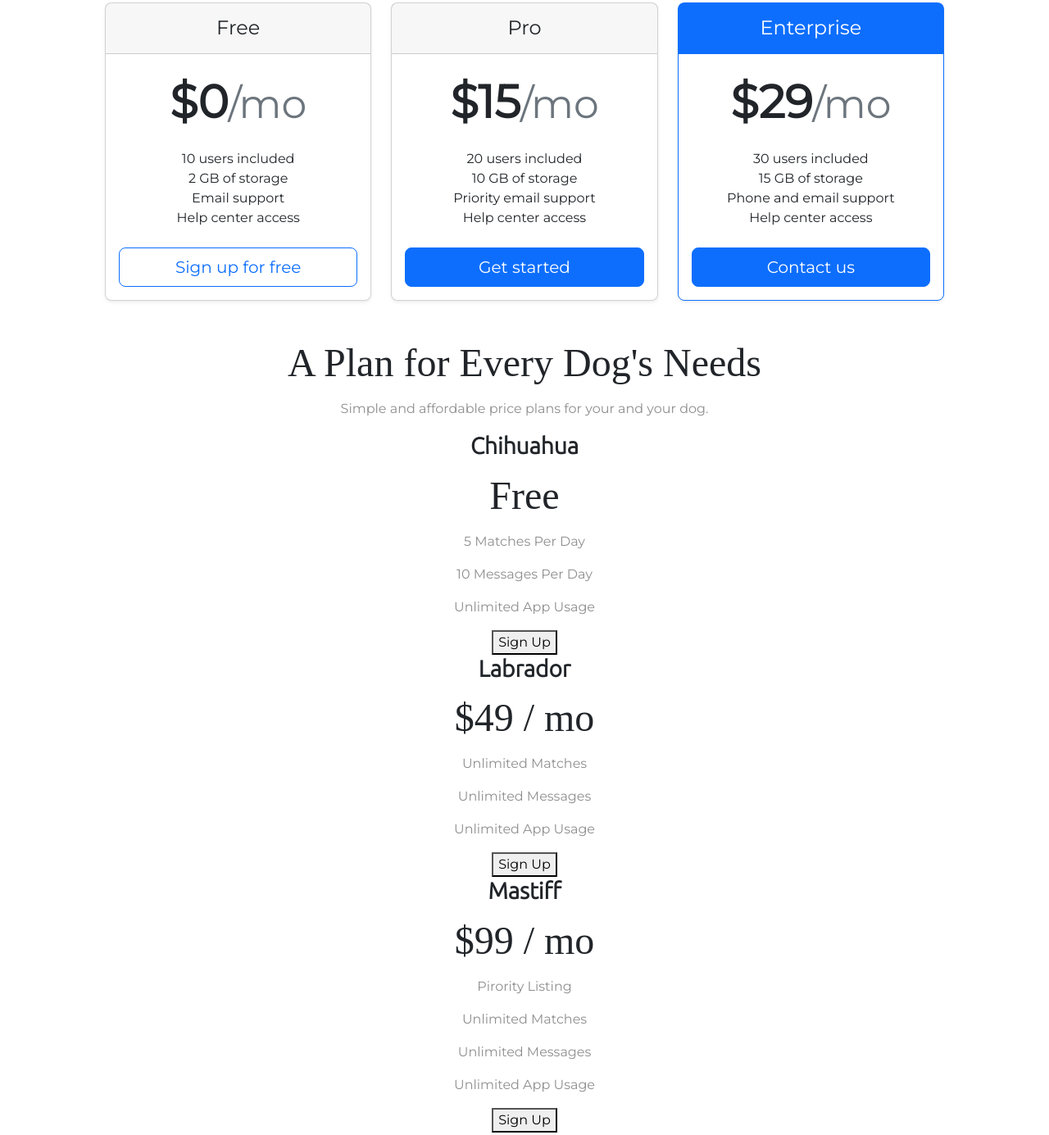
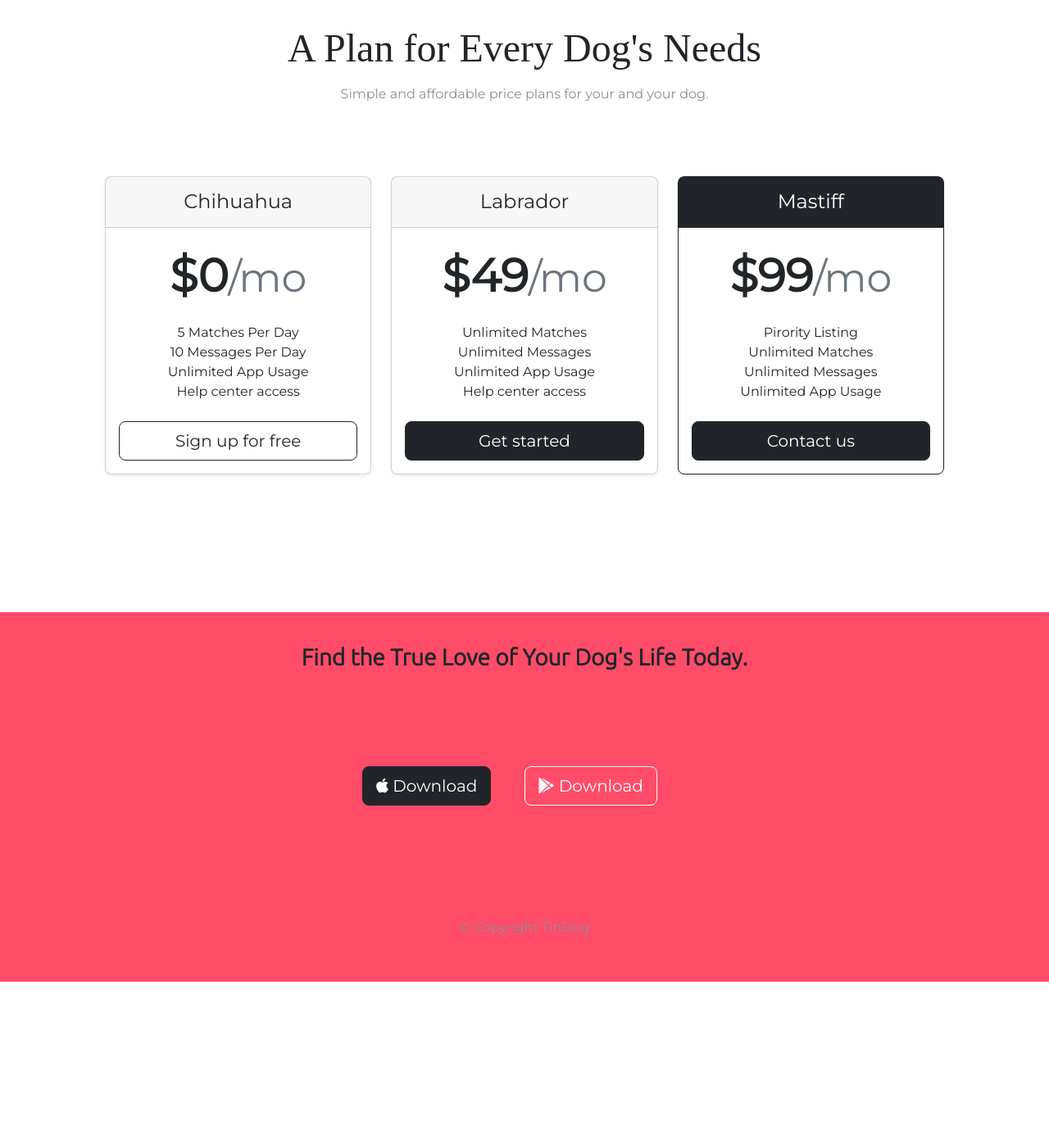
Before and after one commit to terrillhilliard/tindog, a plain HTML site: page index.html in a window 1280 px wide. Shown: the part 2312-3697 px from the top of the page at 82% size. After the commit the page ends 3510 px from the top, so only its background shows below. Drawn offline with nearby package versions, Linux system fonts and the light colour scheme.

Commit message:
Update index.html

```diff
--- a/index.html
+++ b/index.html
@@ -130,13 +130,27 @@
 
   <section id="testimonials">
 
-    <h2>I no longer have to sniff other dogs for love. I've found the hottest Corgi on TinDog. Woof.</h2>
-    <img class="dog" src="dog-img.jpg" alt="dog-profile">
-    <em>Pebbles, New York</em>
-
-    <!-- <h2 class="testimonial-text">My dog used to be so lonely, but with TinDog's help, they've found the love of their life. I think.</h2>
-    <img class="testimonial-image" src="images/lady-img.jpg" alt="lady-profile">
-    <em>Beverly, Illinois</em> -->
+    <div id="carouselExampleControls" class="carousel slide" data-bs-ride="carousel">
+      <div class="carousel-inner">
+        <div class="carousel-item active">
+          <h2>I no longer have to sniff other dogs for love. I've found the hottest Corgi on TinDog. Woof.</h2>
+          <img class="dog" src="dog-img.jpg" alt="dog-profile">
+          <em>Pebbles, New York</em>
+        </div>
+        <div class="carousel-item">
+          <h2 class="testimonial-text">My dog used to be so lonely, but with TinDog's help, they've found the love of their life. I think.</h2>
+          <img class="dog" src="lady-img.jpg" alt="lady-profile">
+          <em>Beverly, Illinois</em>
+        </div>
+        <button class="carousel-control-prev" type="button" data-bs-target="#carouselExampleControls" data-bs-slide="prev">
+          <span class="carousel-control-prev-icon" aria-hidden="true"></span>
+          <span class="visually-hidden">Previous</span>
+        </button>
+        <button class="carousel-control-next" type="button" data-bs-target="#carouselExampleControls" data-bs-slide="next">
+          <span class="carousel-control-next-icon" aria-hidden="true"></span>
+          <span class="visually-hidden">Next</span>
+        </button>
+      </div>
 
   </section>
 
@@ -144,10 +158,10 @@
   <!-- Press -->
 
   <section id="press">
-    <img src="techcrunch.png" alt="tc-logo">
-    <img src="tnw.png" alt="tnw-logo">
-    <img src="bizinsider.png" alt="biz-insider-logo">
-    <img src="mashable.png" alt="mashable-logo">
+    <img class="logo" src="techcrunch.png" alt="tc-logo">
+    <img class="logo" src="tnw.png" alt="tnw-logo">
+    <img class="logo" src="bizinsider.png" alt="biz-insider-logo">
+    <img class="logo" src="mashable.png" alt="mashable-logo">
 
   </section>
 
@@ -156,87 +170,64 @@
 
   <section id="pricing">
 
+    <h2>A Plan for Every Dog's Needs</h2>
+    <p>Simple and affordable price plans for your and your dog.</p>
+    <br>
+    <br>
+    <br>
     <div class="row row-cols-1 row-cols-md-3 mb-3 text-center">
       <div class="col">
         <div class="card mb-4 rounded-3 shadow-sm">
           <div class="card-header py-3">
-            <h4 class="my-0 fw-normal">Free</h4>
+            <h4 class="my-0 fw-normal">Chihuahua</h4>
           </div>
           <div class="card-body">
             <h1 class="card-title pricing-card-title">$0<small class="text-muted fw-light">/mo</small></h1>
             <ul class="list-unstyled mt-3 mb-4">
-              <li>10 users included</li>
-              <li>2 GB of storage</li>
-              <li>Email support</li>
+              <li>5 Matches Per Day</li>
+              <li>10 Messages Per Day</li>
+              <li>Unlimited App Usage</li>
               <li>Help center access</li>
             </ul>
-            <button type="button" class="w-100 btn btn-lg btn-outline-primary">Sign up for free</button>
+            <button type="button" class="w-100 btn btn-lg btn-outline-dark">Sign up for free</button>
           </div>
         </div>
       </div>
       <div class="col">
         <div class="card mb-4 rounded-3 shadow-sm">
           <div class="card-header py-3">
-            <h4 class="my-0 fw-normal">Pro</h4>
+            <h4 class="my-0 fw-normal">Labrador</h4>
           </div>
           <div class="card-body">
-            <h1 class="card-title pricing-card-title">$15<small class="text-muted fw-light">/mo</small></h1>
+            <h1 class="card-title pricing-card-title">$49<small class="text-muted fw-light">/mo</small></h1>
             <ul class="list-unstyled mt-3 mb-4">
-              <li>20 users included</li>
-              <li>10 GB of storage</li>
-              <li>Priority email support</li>
+              <li>Unlimited Matches</li>
+              <li>Unlimited Messages</li>
+              <li>Unlimited App Usage</li>
               <li>Help center access</li>
             </ul>
-            <button type="button" class="w-100 btn btn-lg btn-primary">Get started</button>
+            <button type="button" class="w-100 btn btn-lg btn-dark">Get started</button>
           </div>
         </div>
       </div>
       <div class="col">
-        <div class="card mb-4 rounded-3 shadow-sm border-primary">
-          <div class="card-header py-3 text-bg-primary border-primary">
-            <h4 class="my-0 fw-normal">Enterprise</h4>
+        <div class="card mb-4 rounded-3 shadow-sm border-dark">
+          <div class="card-header py-3 text-bg-dark border-dark">
+            <h4 class="my-0 fw-normal">Mastiff</h4>
           </div>
           <div class="card-body">
-            <h1 class="card-title pricing-card-title">$29<small class="text-muted fw-light">/mo</small></h1>
+            <h1 class="card-title pricing-card-title">$99<small class="text-muted fw-light">/mo</small></h1>
             <ul class="list-unstyled mt-3 mb-4">
-              <li>30 users included</li>
-              <li>15 GB of storage</li>
-              <li>Phone and email support</li>
-              <li>Help center access</li>
+              <li>Pirority Listing</li>
+              <li>Unlimited Matches</li>
+              <li>Unlimited Messages</li>
+              <li>Unlimited App Usage</li>
             </ul>
-            <button type="button" class="w-100 btn btn-lg btn-primary">Contact us</button>
+            <button type="button" class="w-100 btn btn-lg btn-dark">Contact us</button>
           </div>
         </div>
       </div>
     </div>
-
-    <h2>A Plan for Every Dog's Needs</h2>
-    <p>Simple and affordable price plans for your and your dog.</p>
-
-
-    <h3>Chihuahua</h3>
-    <h2>Free</h2>
-    <p>5 Matches Per Day</p>
-    <p>10 Messages Per Day</p>
-    <p>Unlimited App Usage</p>
-    <button type="button">Sign Up</button>
-
-
-    <h3>Labrador</h3>
-    <h2>$49 / mo</h2>
-    <p>Unlimited Matches</p>
-    <p>Unlimited Messages</p>
-    <p>Unlimited App Usage</p>
-    <button type="button">Sign Up</button>
-
-
-    <h3>Mastiff</h3>
-    <h2>$99 / mo</h2>
-    <p>Pirority Listing</p>
-    <p>Unlimited Matches</p>
-    <p>Unlimited Messages</p>
-    <p>Unlimited App Usage</p>
-    <button type="button">Sign Up</button>
 
   </section>
 
@@ -245,9 +236,10 @@
 
   <section id="cta">
 
-    <h3>Find the True Love of Your Dog's Life Today.</h3>
-    <button type="button">Download</button>
-    <button type="button">Download</button>
+    <h3>Find the True Love of Your Dog's Life Today.</h3><br>
+    <br>
+    <button type="button" class="btn btn-dark btn-lg download-button"><i class="fa-brands fa-apple"></i> Download</button>
+    <button type="button" class="btn btn-outline-light btn-lg download-button"><i class="fa-brands fa-google-play"></i> Download</button>
 
   </section>
 
```
